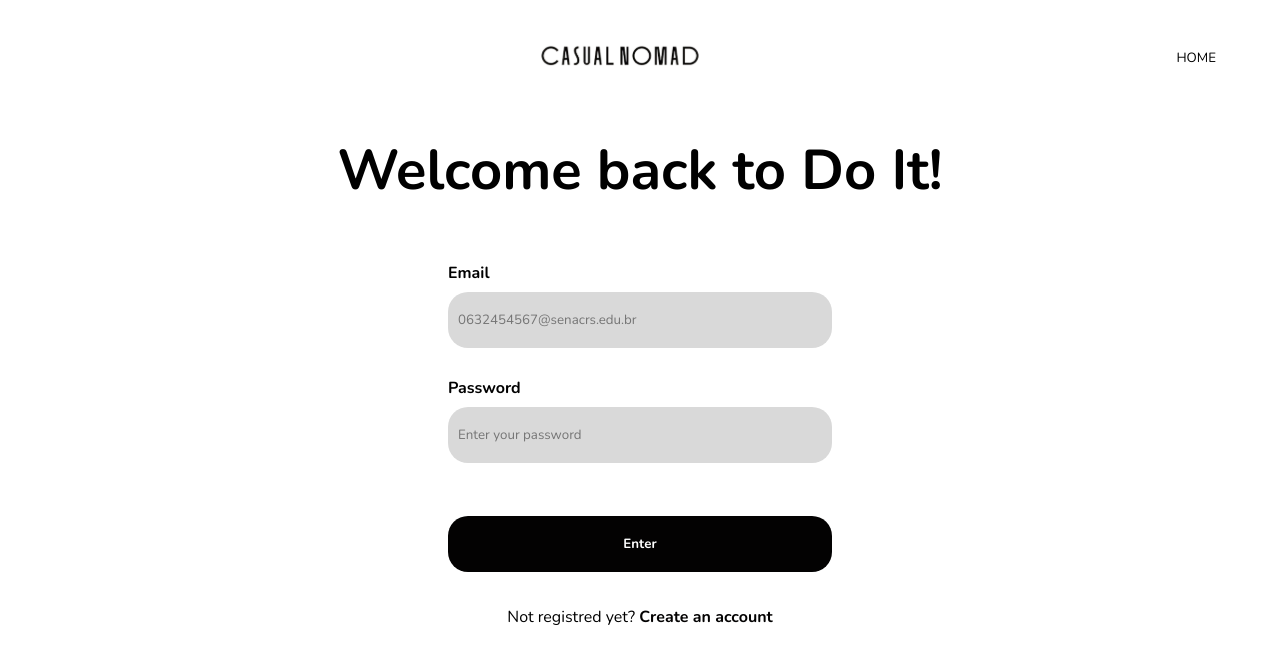
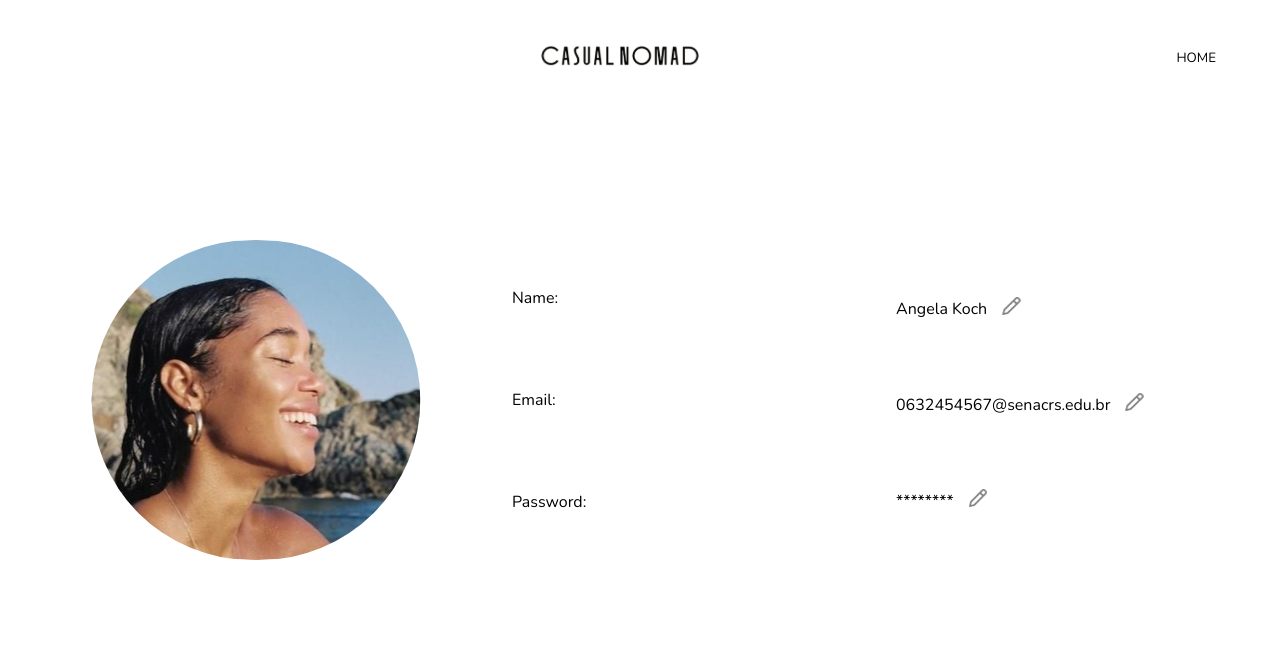
Before and after one commit to amandasilveiraa/Forum, a React (Create React App) app: page / in a window 1280 px wide. Shown: the top 664 px of the page. Built offline with nearby package versions, Linux system fonts and the light colour scheme.

Commit message:
Adicionando a tela de editar perfil e a tela do menu

```diff
--- a/public/index.html
+++ b/public/index.html
@@ -12,9 +12,13 @@
     <link rel="apple-touch-icon" href="%PUBLIC_URL%/logo192.png" />
 
 
+    <link rel="stylesheet" href="https://cdnjs.cloudflare.com/ajax/libs/font-awesome/6.4.2/css/all.min.css" integrity="sha512-z3gLpd7yknf1YoNbCzqRKc4qyor8gaKU1qmn+CShxbuBusANI9QpRohGBreCFkKxLhei6S9CQXFEbbKuqLg0DA==" crossorigin="anonymous" referrerpolicy="no-referrer" />
     <link rel="preconnect" href="https://fonts.googleapis.com">
     <link rel="preconnect" href="https://fonts.gstatic.com" crossorigin>
     <link href="https://fonts.googleapis.com/css2?family=Inter&family=Nunito:wght@400;700;800&display=swap" rel="stylesheet">
+    <link rel="preconnect" href="https://fonts.googleapis.com">
+    <link rel="preconnect" href="https://fonts.gstatic.com" crossorigin>
+    <link href="https://fonts.googleapis.com/css2?family=Archivo+Black&display=swap" rel="stylesheet">
 
 
     <!--
--- a/src/App.js
+++ b/src/App.js
@@ -1,14 +1,18 @@
 import React from 'react';
 import Header from './components/Header/Header';
 import StyledGlobal from './styledGlobal';
-import Login from './pages/Login/Login';
+import Perfil from './pages/Perfil/VisualizarPerfil'
+// import Login from './pages/Login/Login';
+// import Sidebar from './components/Nav/Nav';
 
 const App = () => {
   return (
     <div>
       <StyledGlobal/>
       <Header />
-      <Login />
+      {/* <Sidebar/> */}
+      {/* <Login /> */}
+      <Perfil/>
     </div>
   );
 };
--- /dev/null
+++ b/src/pages/Perfil/VisualizarPerfil.js
@@ -0,0 +1,81 @@
+import React, { useState } from 'react';
+import perfilFoto from '../../assets/profile.svg'
+import pencilImg from '../../assets/editPencil.svg'
+import { CustomImg, EditableField, EditIcon, Label, LeftDiv, MiddleDiv, PageContainer, RightDiv, RoundImage, StyledInput } from './styled';
+
+const App = () => {
+  const [name, setName] = useState('Angela Koch');
+  const [email, setEmail] = useState('0632454567@senacrs.edu.br');
+  const [password, setPassword] = useState('********');
+  const [editName, setEditName] = useState(false);
+  const [editEmail, setEditEmail] = useState(false);
+  const [editPassword, setEditPassword] = useState(false);
+
+  return (
+    <PageContainer>
+
+      <LeftDiv>
+        <RoundImage src={perfilFoto} alt="Imagem de Perfil" />
+      </LeftDiv>
+
+      <MiddleDiv>
+        <Label>Name:</Label>
+        <Label>Email:</Label>
+        <Label>Password:</Label>
+      </MiddleDiv>
+
+      <RightDiv>
+
+        <EditableField>
+          {editName ? (
+            <StyledInput
+              type="text"
+              value={name}
+              onChange={(e) => setName(e.target.value)}
+            />
+          ) : (
+            <span>{name}</span>
+          )}
+          <EditIcon onClick={() => setEditName(!editName)}>
+          <CustomImg src={pencilImg} alt="Pencil"/>
+          </EditIcon>
+        </EditableField>
+
+        <EditableField>
+          {editEmail ? (
+            <StyledInput
+              type="email"
+              value={email}
+              onChange={(e) => setEmail(e.target.value)}
+            />
+          ) : (
+            <span>{email}</span>
+          )}
+          <EditIcon onClick={() => setEditEmail(!editEmail)}>
+            <CustomImg src={pencilImg} alt="Pencil"/>
+          </EditIcon>
+        </EditableField>
+
+        <EditableField>
+          {editPassword ? (
+            <StyledInput
+              type="password"
+              value={password}
+              onChange={(e) => setPassword(e.target.value)}
+            />
+          ) : (
+            <span>{password}</span>
+          )}
+          <EditIcon onClick={() => setEditPassword(!editPassword)}>
+            <CustomImg src={pencilImg} alt="Pencil"/>
+          </EditIcon>
+
+        </EditableField>
+
+      </RightDiv>
+
+    </PageContainer>
+  );
+};
+
+export default App;
--- /dev/null
+++ b/src/pages/Perfil/styled.jsx
@@ -0,0 +1,66 @@
+import styled from 'styled-components';
+
+export const PageContainer = styled.div`
+  display: flex;
+  justify-content: center;
+  align-items: center;
+  height: 70vh;
+`;
+
+export const LeftDiv = styled.div`
+  flex: 1;
+  display: flex;
+  justify-content: center;
+  align-items: center;
+`;
+
+export const RoundImage = styled.img`
+  width: 40vw;
+  height: 40vh;
+  border-radius: 50%;
+`;
+
+export const MiddleDiv = styled.div`
+  flex: 1;
+  display: flex;
+  flex-direction: column;
+  justify-content: space-around;
+  align-items: flex-left;
+  gap: 10vh;
+`;
+
+export const RightDiv = styled.div`
+  flex: 1;
+  display: flex;
+  flex-direction: column;
+  justify-content: left;
+  align-items: left;
+  gap: 7vh;
+`;
+
+export const Label = styled.label`
+  font-size: 16px;
+  font-family: Nunito;
+`;
+
+export const EditableField = styled.div`
+  display: flex;
+  align-items: center;
+  margin-top: 10px;
+`;
+
+export const EditIcon = styled.span`
+  margin-left: 5px;
+  cursor: pointer;
+`;
+
+export const CustomImg = styled.img`
+  height: 3vh;
+  width: 3vw;
+`;
+
+export const StyledInput = styled.input`
+  padding: 5px;
+  border: 1px solid #ccc;
+  border-radius: 4px;
+`;
```
Also changed, not shown: src/components/Nav/Nav.js (+29 -0 lines), src/components/Nav/styled.jsx (+76 -0 lines), src/assets/editPencil.svg (added), src/assets/profile.svg (added).
